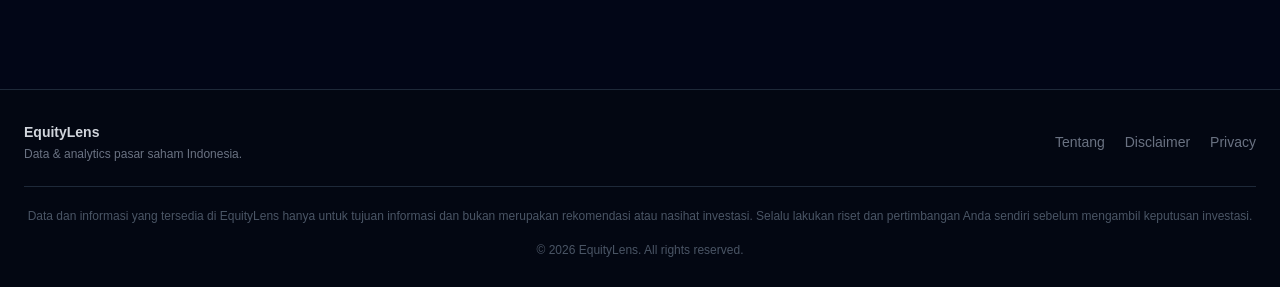
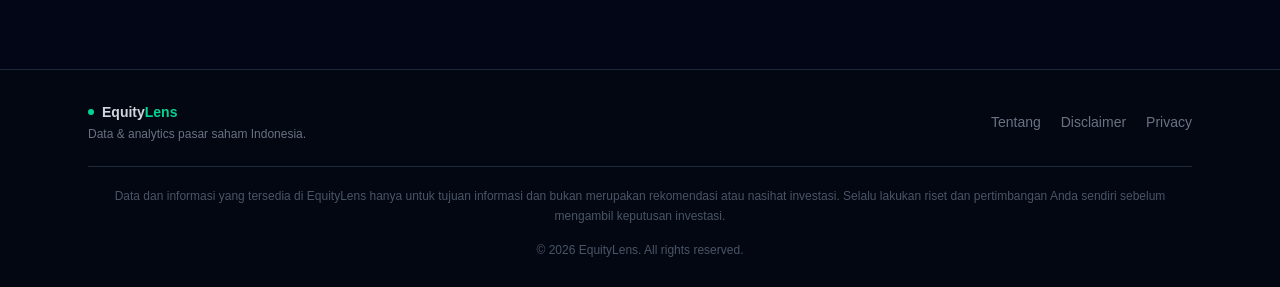
Before and after one commit to ilham76c/client, a Next.js app: page /investor in a window 1280 px wide. Shown: the part 510-797 px from the top of the page. Built offline with nearby package versions, Linux system fonts and the light colour scheme; no server answers.

Commit message:
refactor: enhanced footer

```diff
--- a/src/components/layout/Footer.tsx
+++ b/src/components/layout/Footer.tsx
@@ -1,14 +1,19 @@
+import Link from 'next/link';
+
 export default function Footer() {
   const year = new Date().getFullYear();
 
   return (
     <footer className='border-t border-gray-800 bg-gray-950'>
-      <div className='max-w-7xl mx-auto px-6 py-8'>
+      <div className='max-w-6xl mx-auto px-6 py-8'>
         <div className='flex flex-col md:flex-row items-center justify-between gap-4'>
           {/* Brand */}
           <div className='text-center md:text-left'>
-            <div className='text-sm font-semibold text-gray-300'>
-              EquityLens
+            <div className='flex items-center justify-center md:justify-start gap-2'>
+              <span className='w-1.5 h-1.5 rounded-full bg-emerald-400' />
+              <span className='text-sm font-semibold text-gray-300'>
+                Equity<span className='text-emerald-400'>Lens</span>
+              </span>
             </div>
 
             <p className='mt-1 text-xs text-gray-500'>
@@ -18,23 +23,24 @@ export default function Footer() {
 
           {/* Links */}
           <nav className='flex items-center gap-5 text-sm text-gray-500'>
-            <a href='/about' className='transition-colors hover:text-gray-300'>
+            <Link
+              href='/about'
+              className='transition-colors hover:text-gray-300'
+            >
               Tentang
-            </a>
-
-            <a
+            </Link>
+            <Link
               href='/disclaimer'
               className='transition-colors hover:text-gray-300'
             >
               Disclaimer
-            </a>
-
-            <a
+            </Link>
+            <Link
               href='/privacy'
               className='transition-colors hover:text-gray-300'
             >
               Privacy
-            </a>
+            </Link>
           </nav>
         </div>
 
--- a/src/components/layout/Navbar.tsx
+++ b/src/components/layout/Navbar.tsx
@@ -11,6 +11,7 @@ import ArticleIcon from '@mui/icons-material/Article';
 import MenuIcon from '@mui/icons-material/Menu';
 import CloseIcon from '@mui/icons-material/Close';
 import KeyboardArrowDownIcon from '@mui/icons-material/KeyboardArrowDown';
+import FeedIcon from '@mui/icons-material/Feed';
 
 interface NavLink {
   href: string;
@@ -31,6 +32,7 @@ const NAV_GROUPS: NavGroup[] = [
     label: 'Markets',
     items: [
       { href: '/stocks', label: 'Stocks', icon: TrendingUpIcon },
+      { href: '/announcements', label: 'Announcement', icon: FeedIcon },
       { href: '/screener', label: 'Screener', icon: FilterListIcon },
     ],
   },
```
